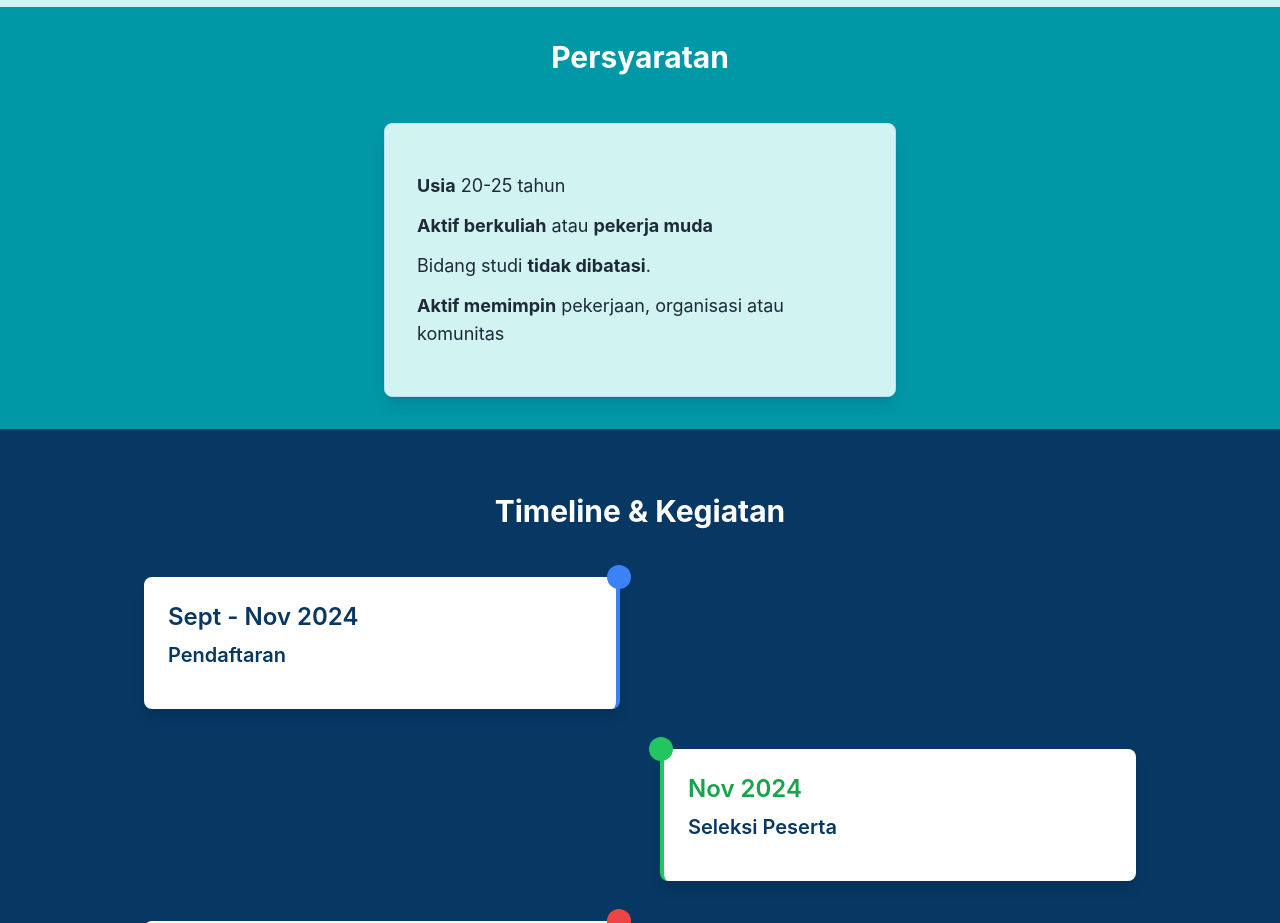
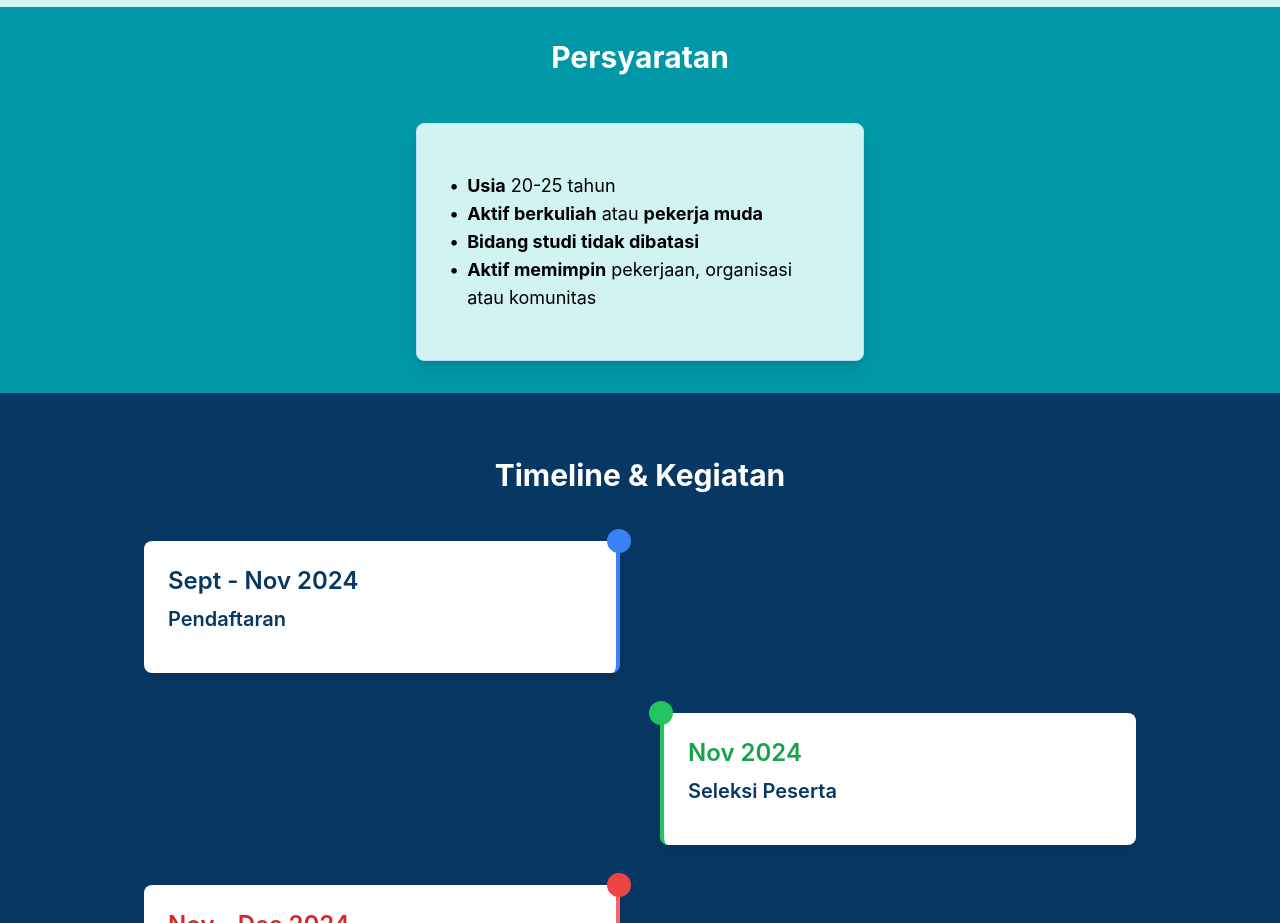
Before and after one commit to rasyiqal/bootcamp, a website: page index.html in a window 1280 px wide. Shown: the part 1900-2823 px from the top of the page. Drawn offline with nearby package versions, Linux system fonts and the light colour scheme.

Commit message:
revisi konten
revisi konten

```diff
--- a/index.html
+++ b/index.html
@@ -156,21 +156,26 @@
             <div class="flex flex-col space-y-12">
                 <!-- Requirements Section -->
                 <div class="w-full flex items-center justify-center">
-                    <div class="w-full max-w-lg bg-bg shadow-lg rounded-lg py-12 px-8 border border-blue-200">
-                        <ul class="list-none space-y-3 text-gray-800">
+                    <div class="w-full max-w-md bg-bg shadow-lg rounded-lg py-12 px-8 border border-blue-200">
+                        <ul class="list-none">
                             <li class="flex items-start text-base sm:text-lg">
+                                <span class="mr-2 text-black">•</span>
                                 <span><b>Usia</b> 20-25 tahun</span>
                             </li>
                             <li class="flex items-start text-base sm:text-lg">
+                                <span class="mr-2 text-black">•</span>
                                 <span><b>Aktif berkuliah</b> atau <b>pekerja muda</b></span>
                             </li>
                             <li class="flex items-start text-base sm:text-lg">
-                                <span">Bidang studi <b>tidak dibatasi</b>.
+                                <span class="mr-2 text-black">•</span>
+                                <span><b>Bidang studi tidak dibatasi</b></span>
                             </li>
                             <li class="flex items-start text-base sm:text-lg">
+                                <span class="mr-2 text-black">•</span>
                                 <span><b>Aktif memimpin</b> pekerjaan, organisasi atau komunitas</span>
                             </li>
                         </ul>
+
                     </div>
                 </div>
             </div>
@@ -228,8 +233,8 @@
                 <div data-aos="fade-up" data-aos-duration="600"
                     class="md:col-start-2 row-start-4 px-6 py-6 bg-white shadow-lg border-l-4 border-yellow-500 relative rounded-lg transition-transform duration-300 hover:-translate-y-2">
                     <h1 class="text-2xl font-semibold text-yellow-600 mb-2">30 Des 2024 - 5 Jan 2025</h1>
-                    <p class="text-xl text-dark mb-4 font-semibold">Bootcamp Event<span
-                            class="text-slate-400"> (offline,
+                    <p class="text-xl text-dark mb-4 font-semibold">Bootcamp Event<span class="text-slate-400">
+                            (offline,
                             Jogja*)</span></p>
                     <div
                         class="w-6 h-6 bg-yellow-500 rounded-full absolute top-0 left-[-15px] transform translate-y-[-50%]">
```
Also changed, not shown: src/css/output.css.
